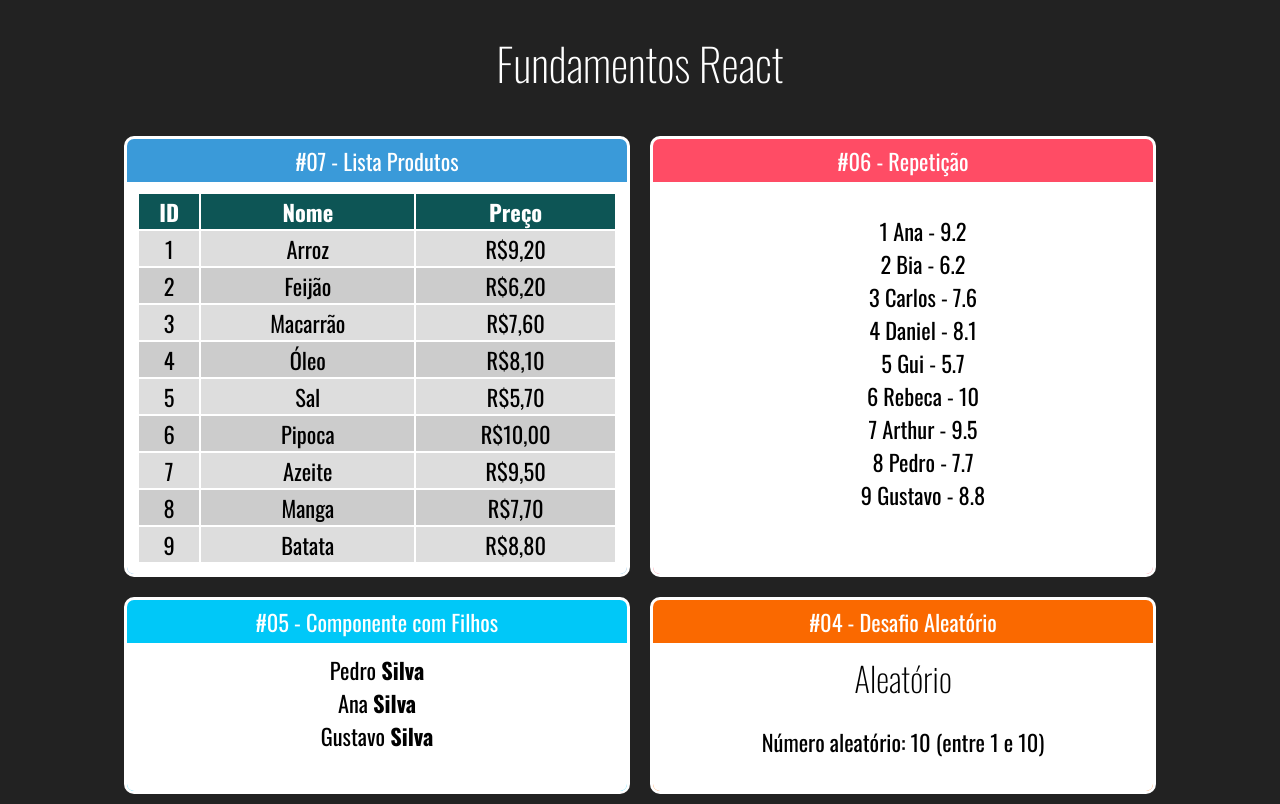
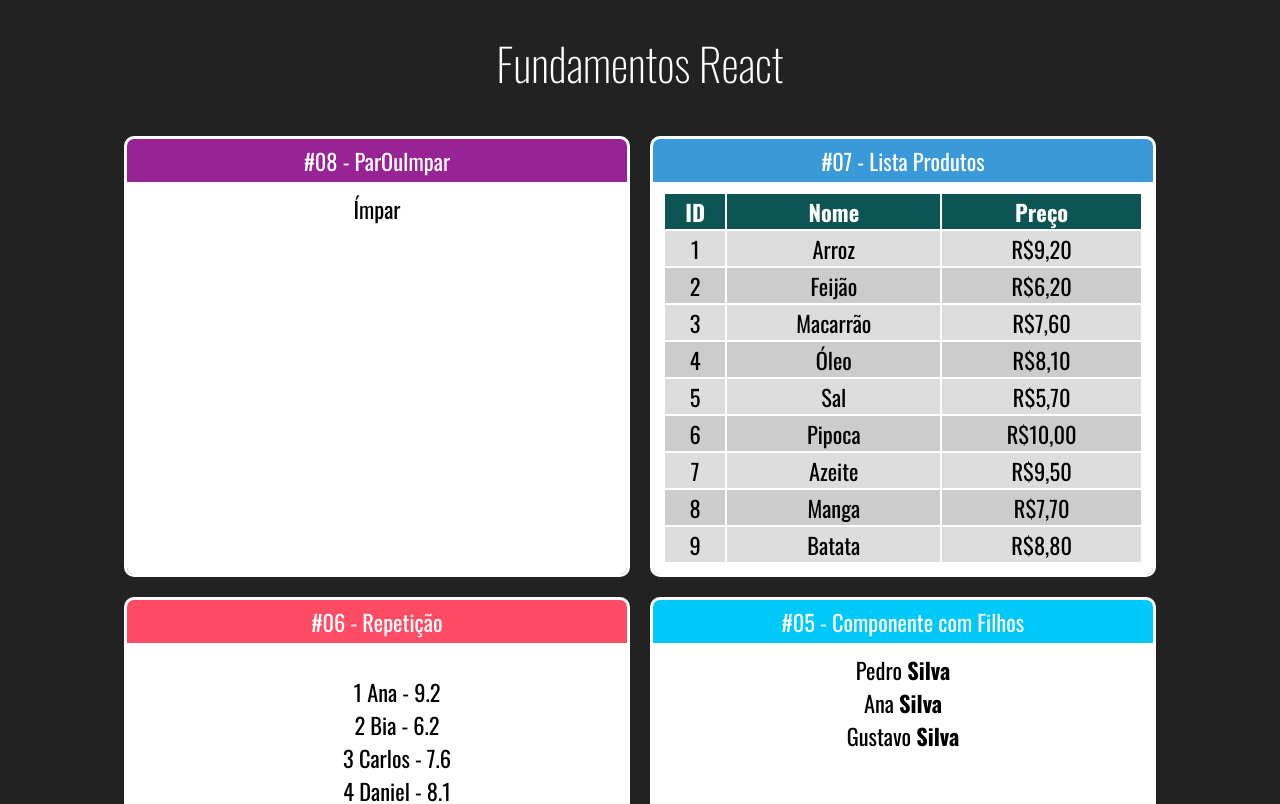
Before and after one commit to dgrcoronel/fundamentos-react, a React (Create React App) app: page / in a window 1280 px wide. Shown: the top 804 px of the page. Built offline with nearby package versions, Linux system fonts and the light colour scheme.

Commit message:
Renderizacao condicional #1

```diff
--- a/src/App.jsx
+++ b/src/App.jsx
@@ -11,6 +11,7 @@ import Familia from "./components/basicos/Familia";
 import FamiliaMembro from "./components/basicos/FamiliaMembro";
 import ListaAluno from "./components/repeticao/ListaAlunos";
 import ListaProdutos from "./components/repeticao/ListaProdutos";
+import ParOuImpar from "./components/condicional/ParOuImpar";
 
 export default function App(props) {
   return (
@@ -18,8 +19,11 @@ export default function App(props) {
       <h1>Fundamentos React</h1>
 
       <div className="Cards">
+        <Card titulo="#08 - ParOuImpar" color="#982395">
+          <ParOuImpar>{21}</ParOuImpar>
+        </Card>
 
-      <Card titulo="#07 - Lista Produtos" color="#3A9AD9">
+        <Card titulo="#07 - Lista Produtos" color="#3A9AD9">
           <ListaProdutos></ListaProdutos>
         </Card>
 
--- /dev/null
+++ b/src/components/condicional/ParOuImpar.jsx
@@ -0,0 +1,6 @@
+const ParOuImpar = (props) => {
+  const isPar = props.numero % 2 === 0;
+  return <div>{isPar ? <span>Par</span> : <span>Ímpar</span>}</div>;
+};
+
+export default ParOuImpar;
--- a/src/components/repeticao/ListaProdutos.jsx
+++ b/src/components/repeticao/ListaProdutos.jsx
@@ -3,7 +3,7 @@ import produtos from "../../data/produtos";
 
 const tr = produtos.map((produto, i) => {
   return (
-    <tr key={produto.id} className={i % 2 == 0 ? "Par" : "Impar"}>
+    <tr key={produto.id} className={i % 2 === 0 ? "Par" : "Impar"}>
       <td>{produto.id}</td>
       <td>{produto.nome}</td>
       <td>R${produto.preco.toFixed(2).replace(".", ",")}</td>
```
